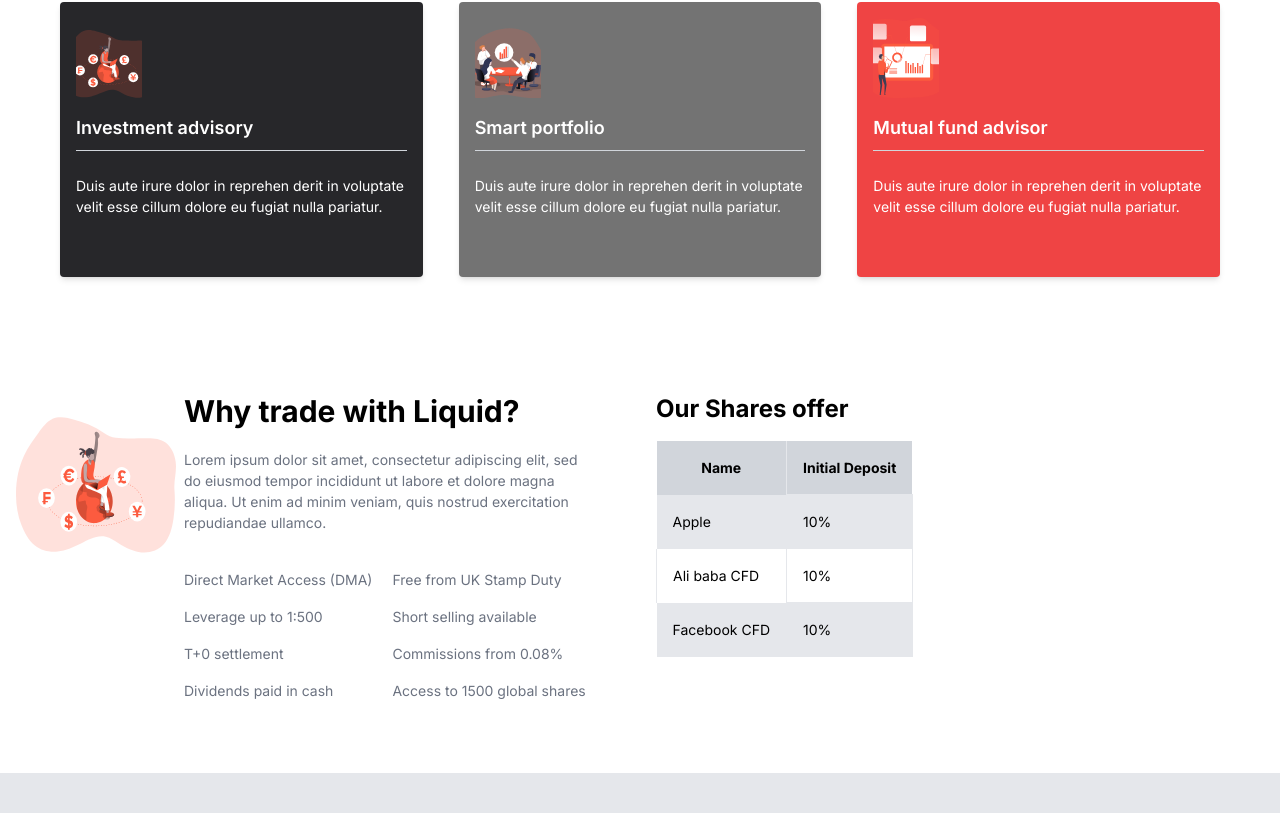
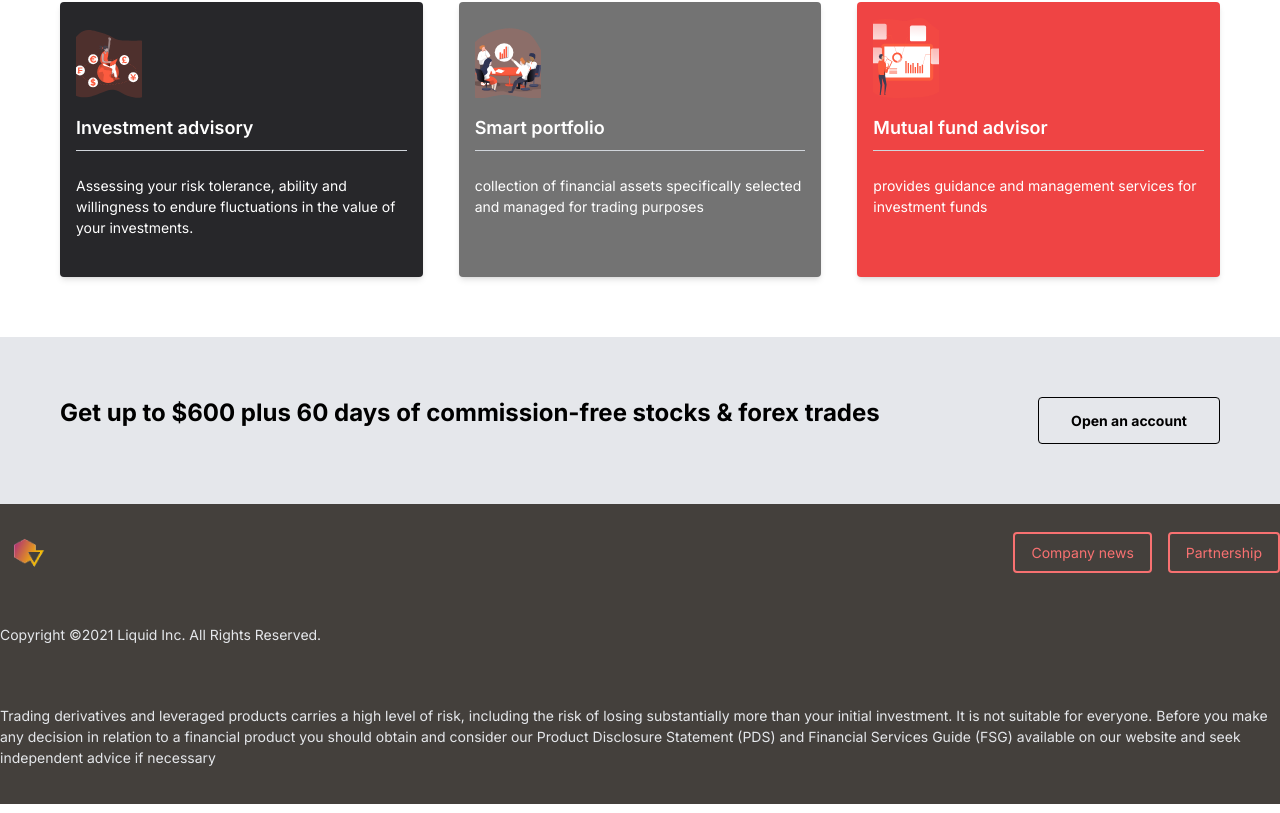
Before and after one commit to Bruksx/trading-app, a Next.js app: page /market in a window 1280 px wide. Shown: the part 667-1480 px from the top of the page. Built offline with nearby package versions, Linux system fonts and the light colour scheme.

Commit message:
change text

```diff
--- a/src/app/Carousel.js
+++ b/src/app/Carousel.js
@@ -25,9 +25,7 @@ export default function App() {
             <div className="max-w-lg mx-auto text-center lg:text-left">
                <h1 className=" hero-heading text-4xl lg:text-6xl font-bold mb-4 text-white">New standard in stock broker.</h1>
                 <p className="hero-paragraph text-lg mb-8 text-white">Trade forex, commodities, synthetic and stock indices from a single account</p>
-                <button className="hero-button hover:border-white bg-transparent hover:bg-blue text-white font-bold border-solid border-2 border-red-400 py-2 px-4 rounded border-orange">
-                Discover Platform
-                </button>
+
             </div>
             </div>
             <div className="lg:w-1/2">
--- a/src/app/about/page.tsx
+++ b/src/app/about/page.tsx
@@ -43,15 +43,18 @@ export default function About() {
 <div className="hgh grid grid-cols-1 sm:grid-cols-2 md:grid-cols-3 gap-4 mx-auto container mb-20">
       <div className="bg-white rounded-lg p-6">
         <h2 className="text-xl font-bold mb-2">Philosophy</h2>
-        <p className="text-gray-600">At vero eos etme accusamus  iusto odio ent dignissimos  deleniti atque corrupti quos  ducimus moll quilla blanditiis expedita est distinctio..</p>
+        <p className="text-gray-600">At LarvaTrade, we believe in a set of core principles that guide our actions and define our company philosophy.
+          These principles reflect our commitment to delivering exceptional products/services,
+           fostering a positive work culture, and creating long-term value for our customers, employees, and stakeholders</p>
       </div>
       <div className="bg-white rounded-lg p-6">
         <h2 className="text-xl font-bold mb-2">History</h2>
-        <p className="text-gray-600">At vero eos etme accusamus  iusto odio ent dignissimos  deleniti atque corrupti quos  ducimus moll quilla blanditiis expedita est distinctio..</p>
+        <p className="text-gray-600"> was founded in 1985  Since its humble beginnings, the company has grown steadily, evolving into a prominent player in its industry</p>
       </div>
       <div className="bg-white rounded-lg p-6">
         <h2 className="text-xl font-bold mb-2">Culture</h2>
-        <p className="text-gray-600">At vero eos etme accusamus  iusto odio ent dignissimos  deleniti atque corrupti quos  ducimus moll quilla blanditiis expedita est distinctio..</p>
+        <p className="text-gray-600">At LarvaTrade, we foster a vibrant and inclusive company culture that promotes collaboration, innovation, and a sense of purpose. Our company culture is built upon a set of core values and beliefs that
+         guide our behaviors, decisions, and interactions. Here is an overview of our company culture:</p>
        </div>
     </div>
 
@@ -69,18 +72,8 @@ export default function About() {
             <div>
               <p className='text-gray-400'>Cheif Executive Officer</p>
               <p className='heading-txt mb-4 mt-2 font-bold text-2xl'>Cynthia Taylor</p>
-              <p>Nostrum exercitationem ullam corporis suscipit labor samnisi ute aliquid fugiat.</p>
-              <div className="flex mt-5">
-                <a href="#" className="mr-2">
-                  <Image src="/facebook-icon.png" alt="Facebook" width={20} height={20} />
-                </a>
-                <a href="#" className="mr-2">
-                  <Image src="/twitter-icon.png" alt="Twitter" width={20} height={20} />
-                </a>
-                <a href="#">
-                  <Image src="/instagram-icon.png" alt="Instagram" width={20} height={20} />
-                </a>
-              </div>
+
+
             </div>
           </div>
 
@@ -91,18 +84,8 @@ export default function About() {
             <div>
               <p className='text-gray-400'>Executive assistant</p>
               <p className='heading-txt mb-4 mt-2 font-bold text-2xl'>Arthur Parker</p>
-              <p>Nostrum exercitationem ullam corporis suscipit labor samnisi ute aliquid fugiat.</p>
-              <div className="flex mt-5">
-                <a href="#" className="mr-2">
-                  <Image src="/facebook-icon.png" alt="Facebook" width={20} height={20} />
-                </a>
-                <a href="#" className="mr-2">
-                  <Image src="/twitter-icon.png" alt="Twitter" width={20} height={20} />
-                </a>
-                <a href="#">
-                  <Image src="/instagram-icon.png" alt="Instagram" width={20} height={20} />
-                </a>
-              </div>
+
+
             </div>
           </div>
 
@@ -114,18 +97,8 @@ export default function About() {
             <div>
               <p className='text-gray-400'>Cheif Executive Officer</p>
               <p className='heading-txt mb-4 mt-2 font-bold text-2xl'>Evelyn Mason</p>
-              <p>Nostrum exercitationem ullam corporis suscipit labor samnisi ute aliquid fugiat.</p>
-              <div className="flex mt-5">
-                <a href="#" className="mr-2">
-                  <Image src="/facebook-icon.png" alt="Facebook" width={20} height={20} />
-                </a>
-                <a href="#" className="mr-2">
-                  <Image src="/twitter-icon.png" alt="Twitter" width={20} height={20} />
-                </a>
-                <a href="#">
-                  <Image src="/instagram-icon.png" alt="Instagram" width={20} height={20} />
-                </a>
-              </div>
+
+
             </div>
           </div>
 
@@ -136,18 +109,8 @@ export default function About() {
             <div>
               <p className='text-gray-400'>Executive assistant</p>
               <p className='heading-txt mb-4 mt-2 font-bold text-2xl'>Bryan Greene</p>
-              <p>Nostrum exercitationem ullam corporis suscipit labor samnisi ute aliquid fugiat.</p>
-              <div className="flex mt-5">
-                <a href="#" className="mr-2">
-                  <Image src="/facebook-icon.png" alt="Facebook" width={20} height={20} />
-                </a>
-                <a href="#" className="mr-2">
-                  <Image src="/twitter-icon.png" alt="Twitter" width={20} height={20} />
-                </a>
-                <a href="#">
-                  <Image src="/instagram-icon.png" alt="Instagram" width={20} height={20} />
-                </a>
-              </div>
+
+
             </div>
           </div>
         </div>
@@ -161,9 +124,7 @@ export default function About() {
          <h1 className='heading-bg text-6xl font-bold py-6'>We always ready <br />
 for a <span className='text-red-500'>challenge.</span> </h1>
         </div>
-        <button className="bg-red-500 hover:bg-red-700 text-white font-bold py-2 px-4 rounded">
-          Learn more
-        </button>
+
       </div>
 
       <div className="max-w-lg bg-white rounded-lg p-8 ml-4">
--- a/src/app/education/page.tsx
+++ b/src/app/education/page.tsx
@@ -119,12 +119,12 @@ export default function Education() {
                 <div className="py-10 lg:py-20">
                   <div className="lg:flex lg:items-center ml-8">
                     <div className="lg:w-1/2">
-                      <h1 className="heading-txt text-4xl font-bold text-white">Free Demo Account</h1>
+                      <h1 className="heading-txt text-4xl font-bold text-white">Free Account</h1>
                       <p className="hide-txt text-lg text-gray-300 mt-4">
                       Practice Stocks and CFDs trading in a risk-free environment.
                       </p>
                       <button className="space-btn bg-white hover:bg-blue-600 text-gray-600 px-8 rounded py-3 mt-8 mb-12">
-                      Open an account
+                        <a href='signup/'>Open an account</a>
                       </button>
                     </div>
                   </div>
--- a/src/app/market/page.tsx
+++ b/src/app/market/page.tsx
@@ -39,7 +39,7 @@ export default function Market() {
           className="w-1/5 h-20 object-cover mb-2"
         />
         <p className="text-lg font-semibold text-white py-2 border-b border-gray-300">Market analysis</p>
-        <p className="text-gray-600 text-white py-6">Duis aute irure dolor in reprehen derit in voluptate velit esse cillum dolore eu fugiat nulla pariatur.</p>
+        <p className="text-gray-600 text-white py-6">Detailed assessment of your business's target market and the competitive landscape within a specific industry</p>
       </div>
       <div className="grd-mkt  bg-purple-500 p-4 shadow-md rounded">
         <img
@@ -48,7 +48,7 @@ export default function Market() {
           className="w-1/5 h-20 object-cover mb-2"
         />
         <p className="text-lg font-semibold text-white py-2 border-b border-gray-300">Enhanced tools</p>
-        <p className="text-gray-600 text-white py-6">Duis aute irure dolor in reprehen derit in voluptate velit esse cillum dolore eu fugiat nulla pariatur.</p>
+        <p className="text-gray-600 text-white py-6">Placing funds money into various assets such as stocks, bonds, real estate, mutual funds, or other financial instruments, with the aim of growing wealth over time</p>
       </div>
     </div>
 
@@ -60,7 +60,7 @@ export default function Market() {
           className="w-1/5 h-20 object-cover mb-2"
         />
         <p className="text-lg font-semibold text-white py-2 border-b border-gray-300">Investment advisory</p>
-        <p className="text-gray-600 text-white py-6">Duis aute irure dolor in reprehen derit in voluptate velit esse cillum dolore eu fugiat nulla pariatur.</p>
+        <p className="text-gray-600 text-white py-6">Assessing your risk tolerance,  ability and willingness to endure fluctuations in the value of your investments.</p>
       </div>
       <div className="grd-mkt bg-neutral-500 p-4 shadow-md rounded">
         <img
@@ -69,7 +69,7 @@ export default function Market() {
           className="w-1/5 h-20 object-cover mb-2"
         />
         <p className="text-lg font-semibold text-white py-2 border-b border-gray-300">Smart portfolio</p>
-        <p className="text-gray-600 text-white py-6">Duis aute irure dolor in reprehen derit in voluptate velit esse cillum dolore eu fugiat nulla pariatur.</p>
+        <p className="text-gray-600 text-white py-6"> collection of financial assets specifically selected and managed for trading purposes</p>
       </div>
       <div className="grd-mkt bg-red-500 p-4 shadow-md rounded">
         <img
@@ -78,70 +78,11 @@ export default function Market() {
           className="w-1/5 h-20 object-cover mb-2"
         />
         <p className="text-lg font-semibold text-white py-2 border-b border-gray-300">Mutual fund advisor</p>
-        <p className="text-gray-600 text-white py-6">Duis aute irure dolor in reprehen derit in voluptate velit esse cillum dolore eu fugiat nulla pariatur.</p>
+        <p className="text-gray-600 text-white py-6">provides guidance and management services for investment funds</p>
       </div>
     </div>
 
-    <div className="container mx-auto flex flex-wrap py-10">
-      {/* First side */}
-      <div className="w-full md:w-1/2 p-4">
-        <div className="flex items-start mr-8">
-          <img
-            src="/in-liquid-object-1.svg"
-            alt="Small Image"
-            className="hide-img w-40 h-40 mr-2"
-          />
-          <div className='px-30'>
-            <h2 className="heading-txt text-3xl font-bold">Why trade with Liquid?</h2>
-            <p className="heading-p text-gray-500 my-5">Lorem ipsum dolor sit amet, consectetur adipiscing elit, sed do eiusmod tempor incididunt ut labore et dolore magna aliqua. Ut enim ad minim veniam, quis nostrud exercitation repudiandae ullamco.</p>
-            <div className="flex justify-left mt-4">
-          <ul className='hide-table'>
-            <li className='my-4'><a href="#" className='text-gray-500 my-8'>Direct Market Access (DMA)</a></li>
-            <li className='my-4'><a href="#"  className='text-gray-500 my-8'>Leverage up to 1:500</a></li>
-            <li className='my-4'><a href="#" className='text-gray-500 my-8'>T+0 settlement</a></li>
-            <li className='my-4'><a href="#" className='text-gray-500 my-8'>Dividends paid in cash</a></li>
-          </ul>
-          <ul className='hide-table ml-5'>
-            <li className='my-4'><a href="#" className='text-gray-500 my-8'>Free from UK Stamp Duty</a></li>
-            <li className='my-4'><a href="#" className='text-gray-500 my-8'>Short selling available</a></li>
-            <li className='my-4'><a href="#" className='text-gray-500 my-8'>Commissions from 0.08%</a></li>
-            <li className='my-4'><a href="#" className='text-gray-500 my-8'>Access to 1500 global shares</a></li>
-          </ul>
-        </div>
-          </div>
-        </div>
 
-      </div>
-
-      {/* Second side */}
-      <div className="w-full md:w-1/2 p-4">
-        <div>
-          <h2 className="heading-txt mg-b text-2xl font-bold">Our Shares offer</h2>
-          <table className="table-center mt-4 pt-10">
-            <thead>
-              <tr>
-                <th className="bg-gray-300 px-4 py-4 border-r border-gray-200">Name</th>
-                <th className="bg-gray-300 px-4 py-4">Initial Deposit</th>
-              </tr>
-            </thead>
-            <tbody>
-              <tr>
-                <td className=" bg-gray-200 px-4 py-4 border-r border-gray-200">Apple</td>
-                <td className="border bg-gray-200 px-4 py-4">10%</td>
-              </tr>
-              <tr>
-                <td className=" bg-white px-4 py-4 border-r border-l border-gray-200">Ali baba CFD</td>
-                <td className="border-r border-gray-200 bg-white px-4 py-4">10%</td>
-              </tr>
-              <tr>
-                <td className=" bg-gray-200 px-4 py-4 border-r border-gray-200">Facebook CFD</td>
-                <td className="border bg-gray-200 px-4 py-4">10%</td>
-              </tr>
-            </tbody>
-          </table>
-        </div>
-      </div>
-    </div>
 
     <div className="second-showcase flex justify-between bg-gray-200 px-20px">
       <div>
@@ -152,7 +93,7 @@ export default function Market() {
       </div>
       <div>
         <button className="btn-hide bg-transparent-500 hover:bg-gray-300 text-black font-bold py-3 px-8 border border-black border-solid rounded">
-          Open an account
+          <a href='/signup'>Open an account</a>
         </button>
       </div>
     </div>
--- a/src/app/page.tsx
+++ b/src/app/page.tsx
@@ -38,8 +38,7 @@ export default function Home() {
             Various assets
           </p>
           <p className="text-gray-600 text-white py-6">
-            Duis aute irure dolor in reprehen derit in voluptate velit esse
-            cillum dolore eu fugiat nulla pariatur.
+          There is no single best way to trade. There is, however, a best way for you to trade.
           </p>
         </div>
         <div className="grd bg-white p-4 shadow-md">
@@ -52,8 +51,8 @@ export default function Home() {
             Market analysis
           </p>
           <p className="text-gray-600 text-white py-6">
-            Duis aute irure dolor in reprehen derit in voluptate velit esse
-            cillum dolore eu fugiat nulla pariatur.
+          detailed assessment of your business's target market and the competitive
+          landscape within a specific industry
           </p>
         </div>
         <div className="grd bg-white p-4 shadow-md">
@@ -66,8 +65,7 @@ export default function Home() {
             Enhanced tools
           </p>
           <p className="text-gray-600 text-white py-6">
-            Duis aute irure dolor in reprehen derit in voluptate velit esse
-            cillum dolore eu fugiat nulla pariatur.
+            forex tools for finding expert services
           </p>
         </div>
       </div>
@@ -79,11 +77,8 @@ export default function Home() {
             <div className="text-blurb">
               <h1>Expert Service</h1>
               <p>
-                Lorem ipsum dolor sit amet consectetur, adipisicing elit.
-                Accusantium veritatis asperiores placeat quisquam voluptas
-                repellendus.
+              we specialize in specific markets (stocks, options, forex, etc.) or specific trading strategies (day trading, swing trading, long-term investing, etc.).
               </p>
-              <button>LEARN MORE</button>
             </div>
           </div>
 
@@ -92,11 +87,9 @@ export default function Home() {
             <div className="text-blurb">
               <h1>Fully regulated</h1>
               <p>
-                Lorem ipsum dolor sit amet consectetur, adipisicing elit.
-                Accusantium veritatis asperiores placeat quisquam voluptas
-                repellendus.
+              Trading regulations vary from country to country and are designed to protect investors, maintain market integrity, and ensure fair and transparent trading practices. While I can provide some general information, it's important to note that specific regulations may differ depending on the jurisdiction.
+              We follow all regulations put in place by government bodies
               </p>
-              <button>LEARN MORE</button>
             </div>
           </div>
         </div>
@@ -107,11 +100,9 @@ export default function Home() {
             <div className="text-blurb">
               <h1>Financial Strength</h1>
               <p>
-                Lorem ipsum dolor sit amet consectetur, adipisicing elit.
-                Accusantium veritatis asperiores placeat quisquam voluptas
-                repellendus.
+              it's about having the resilience, stability, and agility to navigate through economic challenges and seize opportunities. It's the foundation that empowers individuals
+              and organizations to weather storms, pursue growth, and build a secure future
               </p>
-              <button>LEARN MORE</button>
             </div>
           </div>
 
@@ -119,12 +110,7 @@ export default function Home() {
             <img src="/in-liquid-icon-4.svg" alt="icon" />
             <div className="text-blurb">
               <h1>Integrated Support</h1>
-              <p>
-                Lorem ipsum dolor sit amet consectetur, adipisicing elit.
-                Accusantium veritatis asperiores placeat quisquam voluptas
-                repellendus.
-              </p>
-              <button>LEARN MORE</button>
+              <p>Our support connects knowledge, expertise, and resources, empowering individuals and organizations to overcome obstacles, achieve goals, and thrive together</p>
             </div>
           </div>
         </div>
@@ -175,11 +161,6 @@ export default function Home() {
               World class platform <br />
               trade without a doubt.
             </h2>
-            <p className="text-lg mb-4">
-              Vivamus id sapien vitae urna vestibulum semper. Curabitur eget
-              semper tortor. Aliquam posuere nulla a fermentum sagittis. Morbi
-              eu ipsum sit amet nisl tempor tempus.
-            </p>
             {/* <div className="flex justify-between">
             <img
               src="/macos-image.png"
@@ -207,9 +188,7 @@ export default function Home() {
           </p>
         </div>
         <div>
-          <button className="btn-hide bg-transparent-500 hover:bg-gray-250 text-gray-600 font-bold py-3 px-8 border border-gray-300 border-solid rounded">
-            SHOW ALL
-          </button>
+
         </div>
       </div>
 
@@ -222,12 +201,6 @@ export default function Home() {
             <p className="ml-5 text-gray-500">Reuters</p>
           </div>
           <p className="text-gray-400 mb-5 mt-2">June 14, 2023</p>
-          <p className="text-gray-700">
-            Nemo enim ipsam voluptatem quia voluptas sit aspernatur aut odit ...
-          </p>
-          <button className="bg-red-400 hover:bg-blue-700 text-white font-bold py-2 px-4 mt-8 rounded">
-            Read More
-          </button>
         </div>
         <div className="border-l-2 border-red-400 p-4">
           <div className="flex justify-between">
@@ -237,12 +210,7 @@ export default function Home() {
             <p className="ml-9 text-gray-500">BBC</p>
           </div>
           <p className="text-gray-400 mb-5 mt-2">June 14, 2023</p>
-          <p className="text-gray-700">
-            Nemo enim ipsam voluptatem quia voluptas sit aspernatur aut odit ...
-          </p>
-          <button className="bg-red-400 hover:bg-blue-700 text-white font-bold py-2 px-4 mt-4 rounded">
-            Read More
-          </button>
+
         </div>
         <div className="border-l-2 border-red-400 p-4">
           <div className="flex justify-between">
@@ -252,12 +220,6 @@ export default function Home() {
             <p className="ml-9 text-gray-500">BBC</p>
           </div>
           <p className="text-gray-400 mb-5 mt-2">June 14, 2023</p>
-          <p className="text-gray-700">
-            Nemo enim ipsam voluptatem quia voluptas sit aspernatur aut odit ...
-          </p>
-          <button className="bg-red-400 hover:bg-blue-700 text-white font-bold py-2 px-4 mt-4 rounded">
-            Read More
-          </button>
         </div>
       </div>
 
```
Also changed, not shown: src/app/career/page.tsx (+6 -63 lines).
